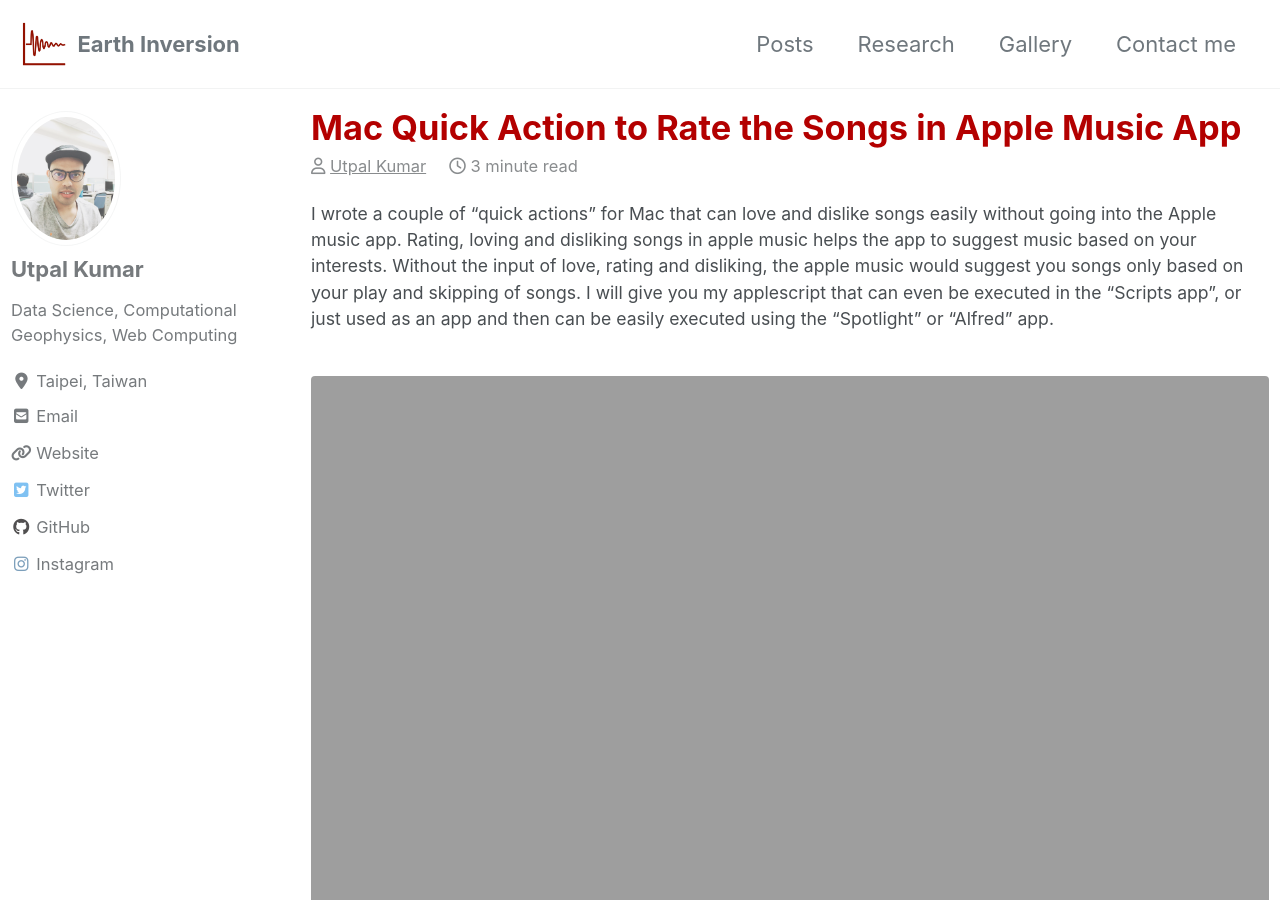
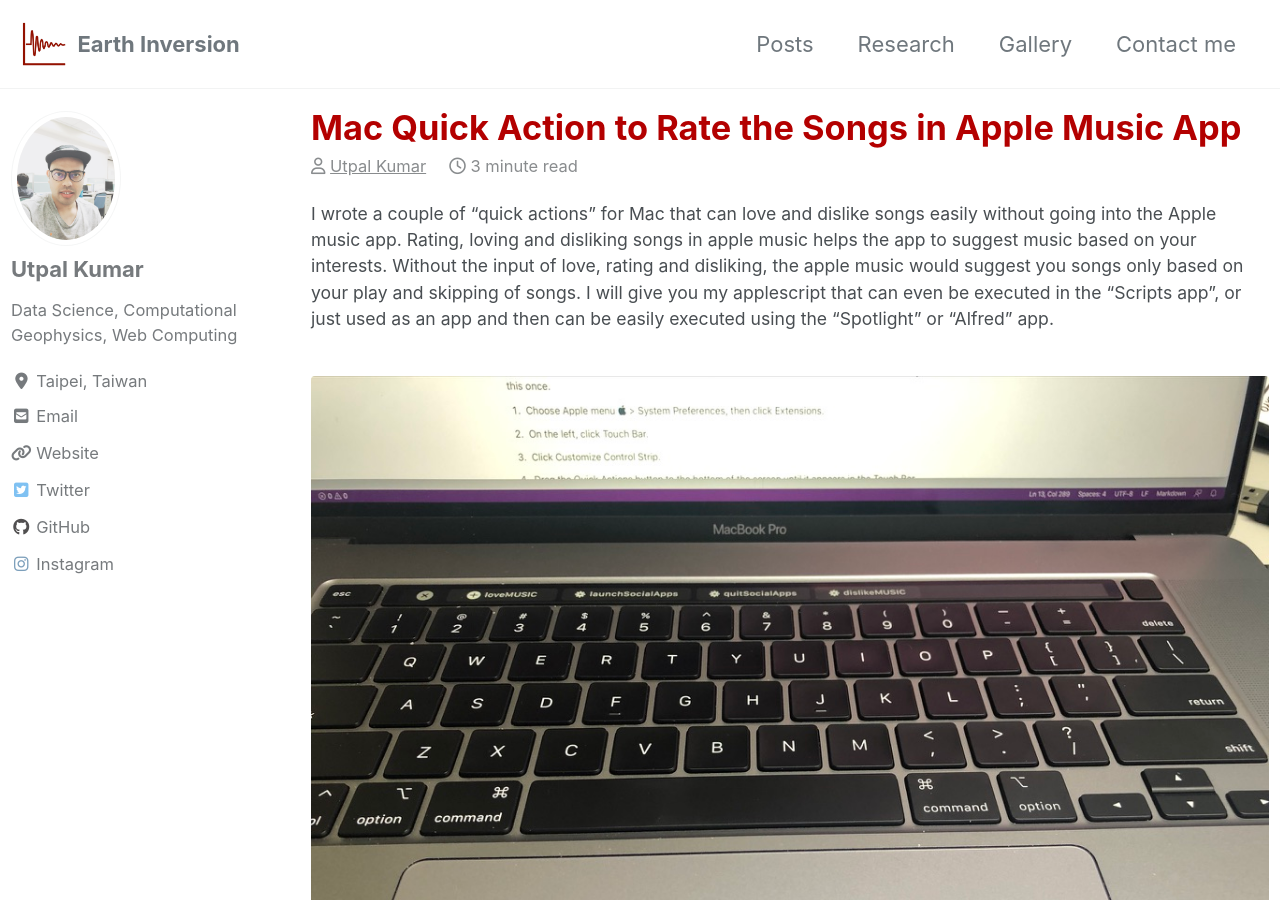
Before and after one commit to apexcodings/earthinversion.github.io, a Jekyll site: the page built from _posts/2020-07-06-mac-quick-action-to-rate-apple-music.md, in a window 1280 px wide and 900 px high. Built offline with Jekyll 4.4.1, drawn with Linux system fonts in a browser that asks for light colours; cached includes are drawn as plain includes; nearby versions of some CDN libraries; comment, search, counter and statistics services are not loaded.

Commit message:
new post Monday, July 6, 2020 at 6:12:50 PM

```diff
--- a/_posts/2020-07-06-mac-quick-action-to-rate-apple-music.md
+++ b/_posts/2020-07-06-mac-quick-action-to-rate-apple-music.md
@@ -10,7 +10,7 @@
 I wrote a couple of "quick actions" for Mac that can love and dislike songs easily without going into the Apple music app. Rating, loving and disliking songs in apple music helps the app to suggest music based on your interests. Without the input of love, rating and disliking, the apple music would suggest you songs only based on your play and skipping of songs. I will give you my applescript that can even be executed in the "Scripts app", or just used as an app and then can be easily executed using the "Spotlight" or "Alfred" app.
 
 <figure>
-    <img width="400" src="{{ site.url }}{{ site.baseurl }}/images/mac-quick-action/figure0.jpg">
+    <img width="400" src="{{ site.url }}{{ site.baseurl }}/images/mac-quick-action/figure0.jpeg">
 </figure>
 
 
```
